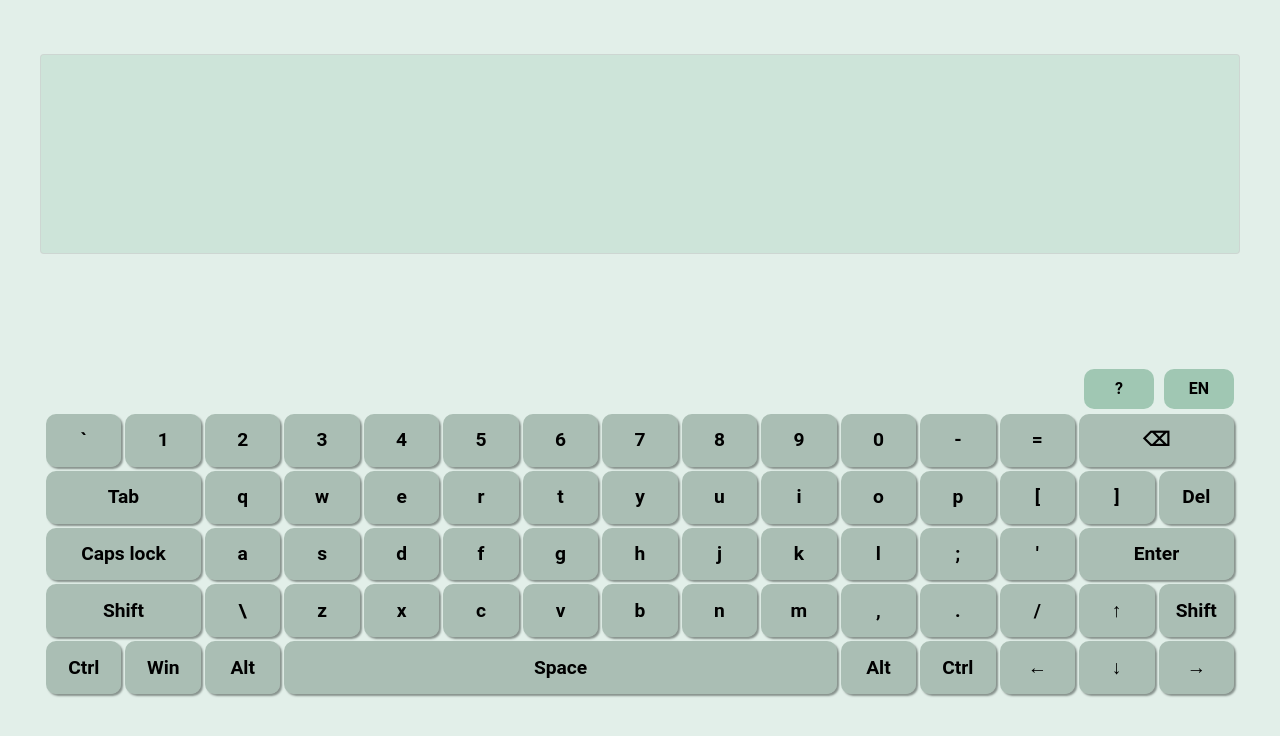
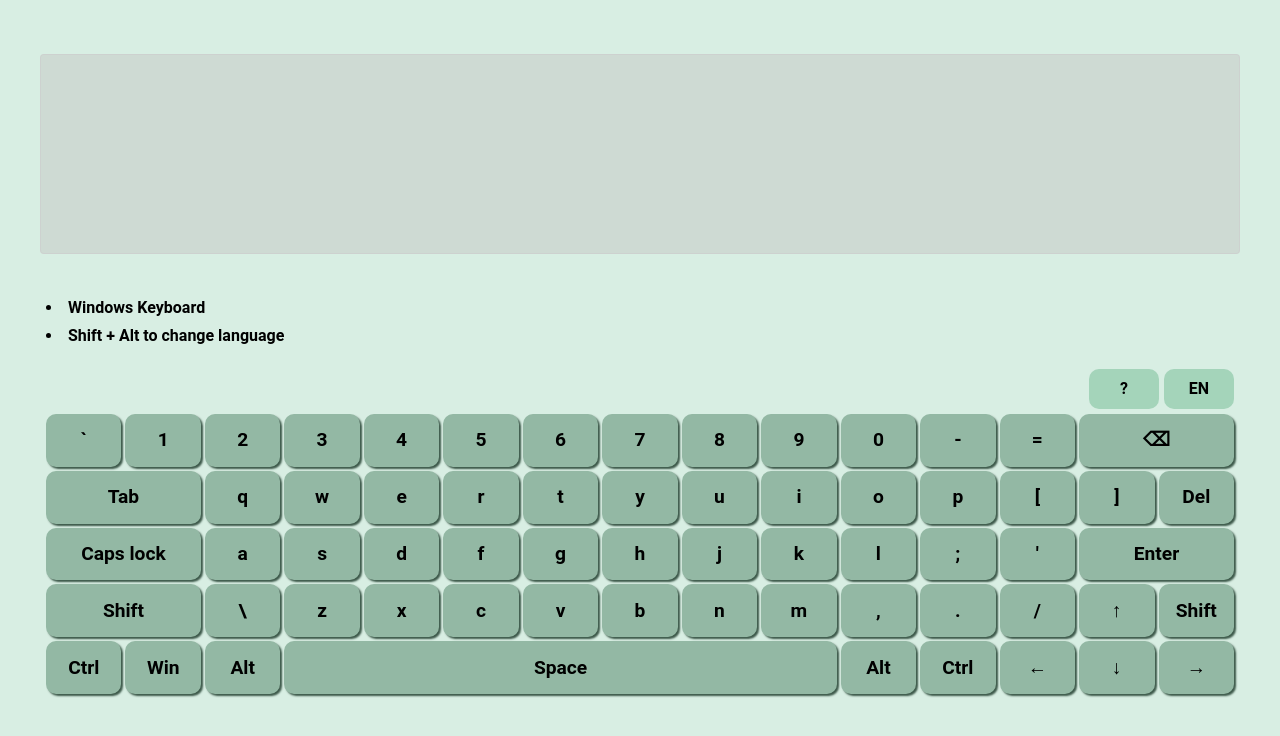
Before and after one commit to terrign/virtual-keyboard, a website built with webpack: page virtual-keyboard/src/index.html in a window 1280 px wide. Built offline with nearby package versions, Linux system fonts and the light colour scheme.

Commit message:
feat: add desc

```diff
--- a/virtual-keyboard/src/js/index.js
+++ b/virtual-keyboard/src/js/index.js
@@ -8,3 +8,5 @@ keyboard.init();
 document.addEventListener('keydown', (e) => {
   if ((e.altKey === true && e.key === 'Shift') || (e.shiftKey === true && e.key === 'Alt')) keyboard.updateLang();
 });
+
+document.querySelector('.lang-button').addEventListener('click', () => keyboard.updateLang());
--- a/virtual-keyboard/src/js/keyboard.js
+++ b/virtual-keyboard/src/js/keyboard.js
@@ -35,8 +35,23 @@ export default class Keyboard {
     langButton.classList.add('lang-button');
     tipButton.innerText = '?';
     langButton.innerText = localStorage.getItem('lang').toUpperCase();
+    Keyboard.toolTip(controlsContainer,tipButton);
     controlsContainer.append(tipButton, langButton);
     return controlsContainer;
+  }
+
+  static toolTip(container, tipButton) {
+    const tip = document.createElement('div');
+    tip.classList.add('tool-tip');
+    const desc = document.createElement('li');
+    desc.innerText = 'Windows Keyboard'
+    const shortcut = document.createElement('li');
+    shortcut.innerText = 'Shift + Alt to change language';
+    tip.append(desc, shortcut);
+    container.append(tip)
+    tipButton.addEventListener('click', () => {
+      tip.classList.toggle('tool-tip_hidden')
+    })
   }
 
   updateLang = this.updateKeyboardLanguage.bind(this);
@@ -67,10 +82,10 @@ export default class Keyboard {
           }
         });
       }
-      document.addEventListener('keyup', (f) => {
-        if (f.key === 'Shift') {
+      document.addEventListener('keyup', (event) => {
+        if (event.key === 'Shift') {
           this.shiftPressed = false;
-          document.querySelector(`#${f.code}`).classList.remove('keyboard__button_active');
+          document.querySelector(`#${event.code}`).classList.remove('keyboard__button_active');
           document.querySelectorAll('.keyboard-button').forEach((a) => {
             if (a.dataset[`${this.lang}Key`] && !this.capsLockEnabled) {
               const button = a;
--- a/virtual-keyboard/src/styles/keyboard.css
+++ b/virtual-keyboard/src/styles/keyboard.css
@@ -10,6 +10,7 @@
   justify-content: space-between;
   overflow-y: hidden;
   position: relative;
+  z-index: 100;
 }
 
 .text {
@@ -19,7 +20,7 @@
   box-sizing: border-box;
   border: 1px solid #cccccc9c;
   border-radius: 4px;
-  background-color: rgba(151, 199, 175, 0.274);
+  background-color: rgb(206, 218, 211);
   resize: none;
   margin: 0 auto;
   font-size: 1.4rem;
@@ -33,7 +34,7 @@
   width: 99%;
   height: 35vh;
   box-sizing: border-box;
-  background-color: transparent;
+  background-color: rgb(216, 238, 227);
   margin: 0 auto;
   display: grid;
   grid-template-columns: repeat(15, [col] minmax(20px,1fr));
@@ -42,6 +43,7 @@
   position: relative;
   top: 800px;
   transition: all .7s ease-in-out;
+  z-index: 100;
 }
 
 .keyboard_active {
@@ -50,9 +52,9 @@
 
 
 .keyboard-button {
-  padding: 0 10px;
-  background-color: rgba(102, 131, 116, 0.459);
-  box-shadow: 2px 2px 2px rgba(29, 36, 32, 0.459);
+  padding: 0 5px;
+  background-color: rgb(147, 184, 164);
+  box-shadow: 2px 2px 2px rgb(60, 88, 73);
   position: relative;
   display: flex;
   border-radius: 10px;
@@ -63,38 +65,37 @@
   justify-content: center;
   font-size: 1.2rem;
   text-align: center;
+  z-index: 100;
 }
 
 .keyboard__button_active {
   transform: translate(1px, 1px) scale(0.98);
-  background-color: rgba(102, 131, 116, 0.603);
+  background-color: rgb(119, 163, 140);
 }
 
 .controls-container {
   justify-self: flex-end;
   position: absolute;
   top: -45px;
-  border-top-right-radius: 10px;
-  border-top-left-radius: 10px;
   display: flex;
   justify-content: space-between;
-  width: 150px;
+  width: 100%;
+  z-index: 1;
 }
 
 .tip-button,
 .lang-button {
   width: 70px;
   height: 40px;
-  border-top-right-radius: 10px;
-  border-top-left-radius: 10px;
   display: flex;
   align-items: center;
   justify-content: center;
-  background-color: rgba(114, 172, 141, 0.589);
+  background-color: rgb(164, 212, 186);
   border-radius: 10px;
   -moz-user-select: none;
   -khtml-user-select: none;
   user-select: none;
+  cursor: pointer;
 }
 
 .backspace {
@@ -122,5 +123,23 @@
 }
 
 .capslock-active {
-  color: rgba(218, 18, 18, 0.356)
+  color: rgba(218, 18, 18)
 }
+
+
+.tool-tip {
+  width: calc(100% - 150px);
+  height: 15vh;
+  position: relative;
+  top: calc(-15vh + 40px);
+  z-index: 1;
+  transition: opacity 0.5s ease;
+}
+
+.tool-tip_hidden {
+  opacity: 0;
+}
+
+.tool-tip > li {
+  margin-top: 10px;
+}
--- a/virtual-keyboard/src/styles/style.css
+++ b/virtual-keyboard/src/styles/style.css
@@ -4,7 +4,7 @@
 html {
   font-family: 'Roboto', sans-serif;
   font-size: 16px;
-  background-color: rgba(151, 199, 175, 0.274);
+  background-color: rgb(216, 238, 227);
   font-weight: 700;
 }
 
```
